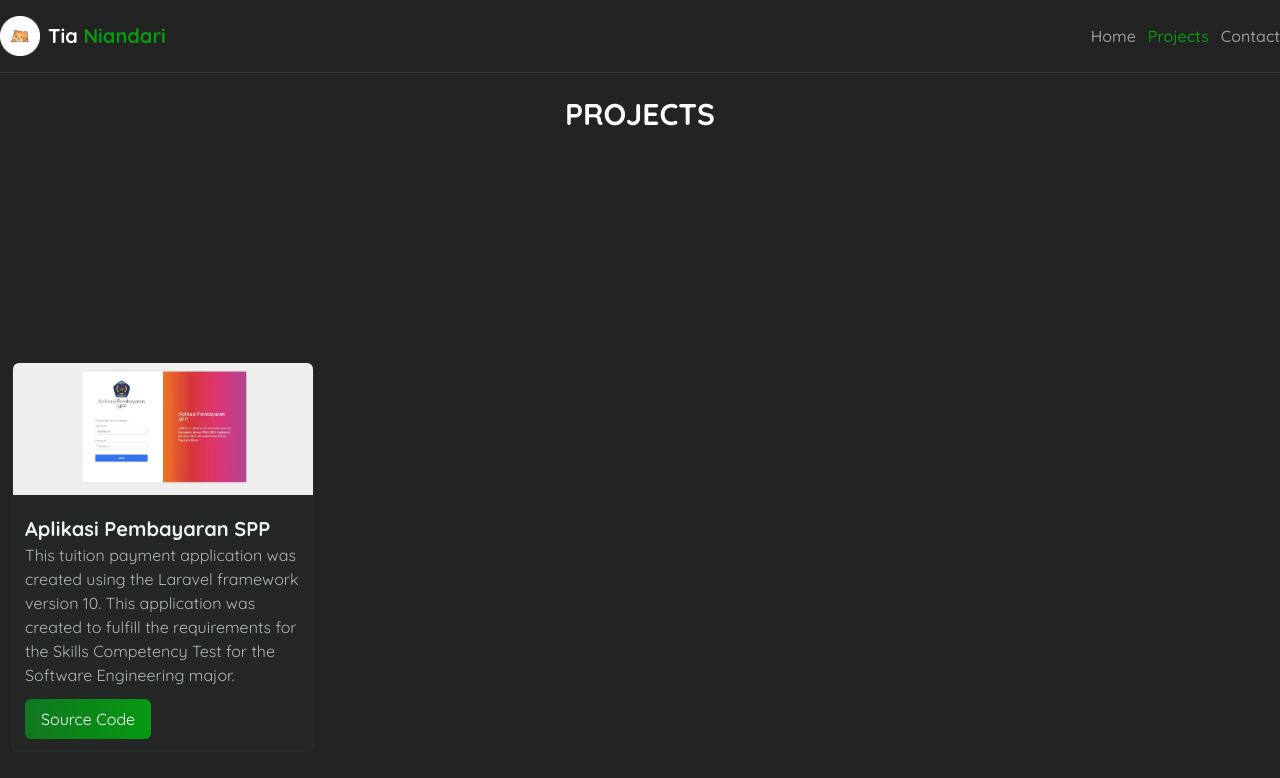
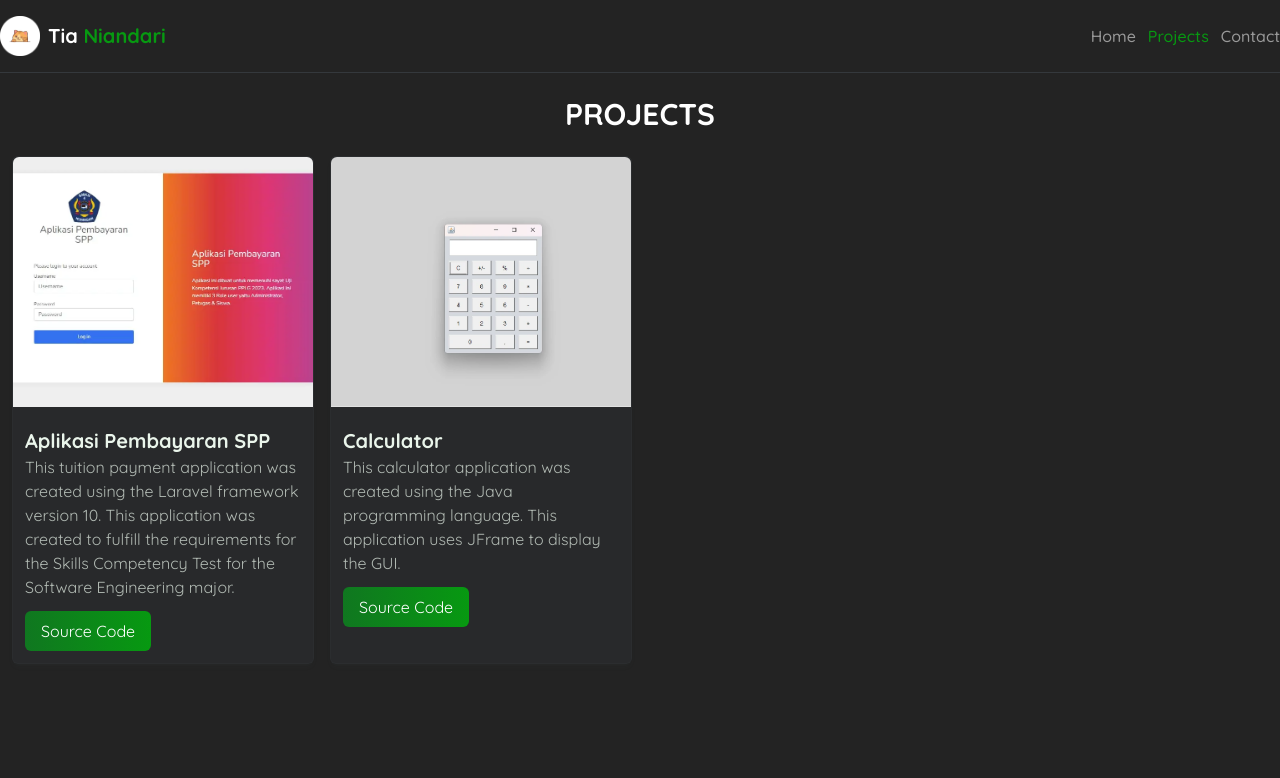
Before and after one commit to Tiaa28/portfolio, a Next.js app: page /projects in a window 1280 px wide. Shown: the top 778 px of the page. Built offline with nearby package versions, Linux system fonts and the light colour scheme.

Commit message:
create card project

```diff
--- a/src/app/(pages)/projects/page.jsx
+++ b/src/app/(pages)/projects/page.jsx
@@ -7,15 +7,18 @@ const Page = () => {
   const data = projects;
 
   return (
-    <section className="min-h-screen overflow-hidden h-full w-full flex flex-col justify-between items-center">
-      <h1 className="text-color-white font-bold text-3xl pt-24">PROJECTS</h1>
-      <div className="container mx-auto md:px-0 px-4 py-3 h-[450px] overflow-y-auto">
-        <div className="grid lg:grid-cols-4 md:grid-cols-2 sm:grid-cols-1 gap-4 px-3">
+    <section className="min-h-screen overflow-hidden h-full w-full">
+      <div className="text-center pt-24 pb-3">
+        <h1 className="text-color-white font-bold text-3xl">PROJECTS</h1>
+      </div>
+      <div className="flex justify-center items-end h-[70vh] overflow-hidden">
+        <div className="container mx-auto md:px-0 px-4 py-3 h-full overflow-y-auto">
+          <div className="grid xl:grid-cols-4 lg:grid-cols-3 md:grid-cols-2 sm:grid-cols-1 gap-4 px-3">
             {data.map((items, index) => {
               return (
                 <div
                   key={index}
-                className="flex flex-col justify-center shadow-md shadow-color-hover-bg-nav items-center border border-color-hover-bg-nav bg-color-hover-bg-nav rounded-md gap-2 relative"
+                  className="flex flex-col justify-start shadow-md shadow-color-hover-bg-nav items-center border border-color-hover-bg-nav bg-color-card-bg rounded-md gap-2 relative"
                 >
                   {items.url ? (
                     <a
@@ -25,10 +28,10 @@ const Page = () => {
                       <FiExternalLink className="hover:stroke-color-white stroke-color-black" />
                     </a>
                   ) : null}
-                <div className="w-full h-full rounded-t-md overflow-hidden">
+                  <div className="w-full h-[250px] rounded-t-md overflow-hidden">
                     <Image
                       src={items.image}
-                    className="object-cover w-full h-auto"
+                      className="object-cover w-full h-full"
                       alt={`Project ${index + 1}`}
                     />
                   </div>
@@ -54,6 +57,7 @@ const Page = () => {
             })}
           </div>
         </div>
+      </div>
     </section>
   );
 };
--- a/src/components/Navbar/index.jsx
+++ b/src/components/Navbar/index.jsx
@@ -82,7 +82,7 @@ const Navbar = ({ font }) => {
         ref={navbar}
       >
         <div
-          className="container mx-auto py-4 md:px-0 px-4 flex justify-between items-center"
+          className="container mx-auto py-4 xl:px-0 px-4 flex justify-between items-center"
           ref={wrapper}
         >
           <Link href="/" className="flex items-center gap-2">
--- a/src/libs/projects.js
+++ b/src/libs/projects.js
@@ -1,4 +1,5 @@
 import spp from "@/assets/projects/spp.webp";
+import calculator from "@/assets/projects/calculator.webp";
 
 const datasProject = [
   {
@@ -8,6 +9,13 @@ const datasProject = [
     url: null,
     code: "https://github.com/Tiaa28/aplikasi-spp",
   },
+  {
+    name: "Calculator",
+    image: calculator,
+    desc: "This calculator application was created using the Java programming language. This application uses JFrame to display the GUI.",
+    url: null,
+    code: "https://github.com/Tiaa28/java-calculator",
+  },
 ];
 
 export const projects = datasProject;
--- a/tailwind.config.js
+++ b/tailwind.config.js
@@ -26,6 +26,7 @@ module.exports = {
         grey: "#999",
         "green-light": "#EAF5EB",
         "hover-bg-nav": "#72819609",
+        "card-bg": "#72819612",
       },
     },
   },
```
Also changed, not shown: src/assets/projects/calculator.webp (added). Lines whose indentation alone changed are shown as unchanged.
